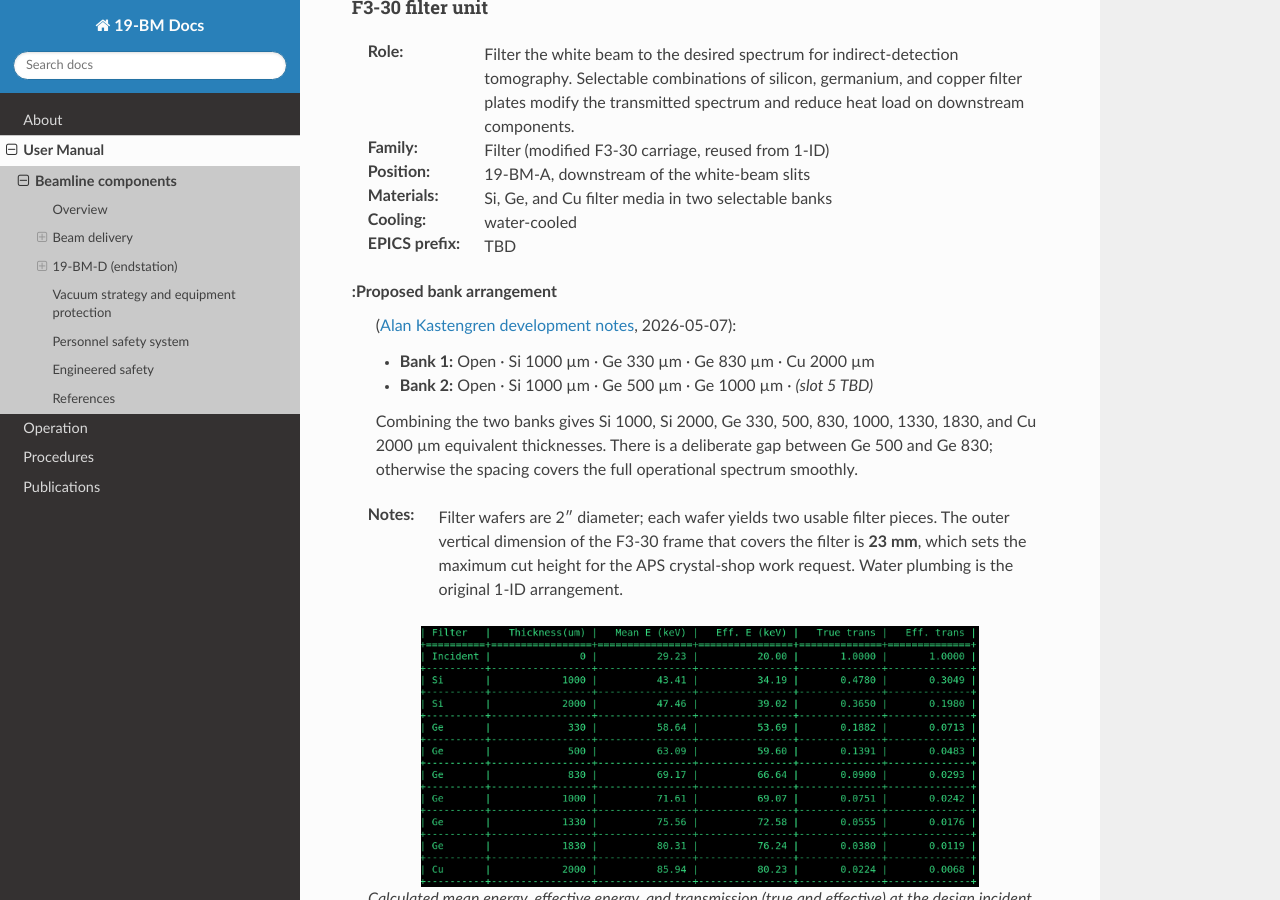
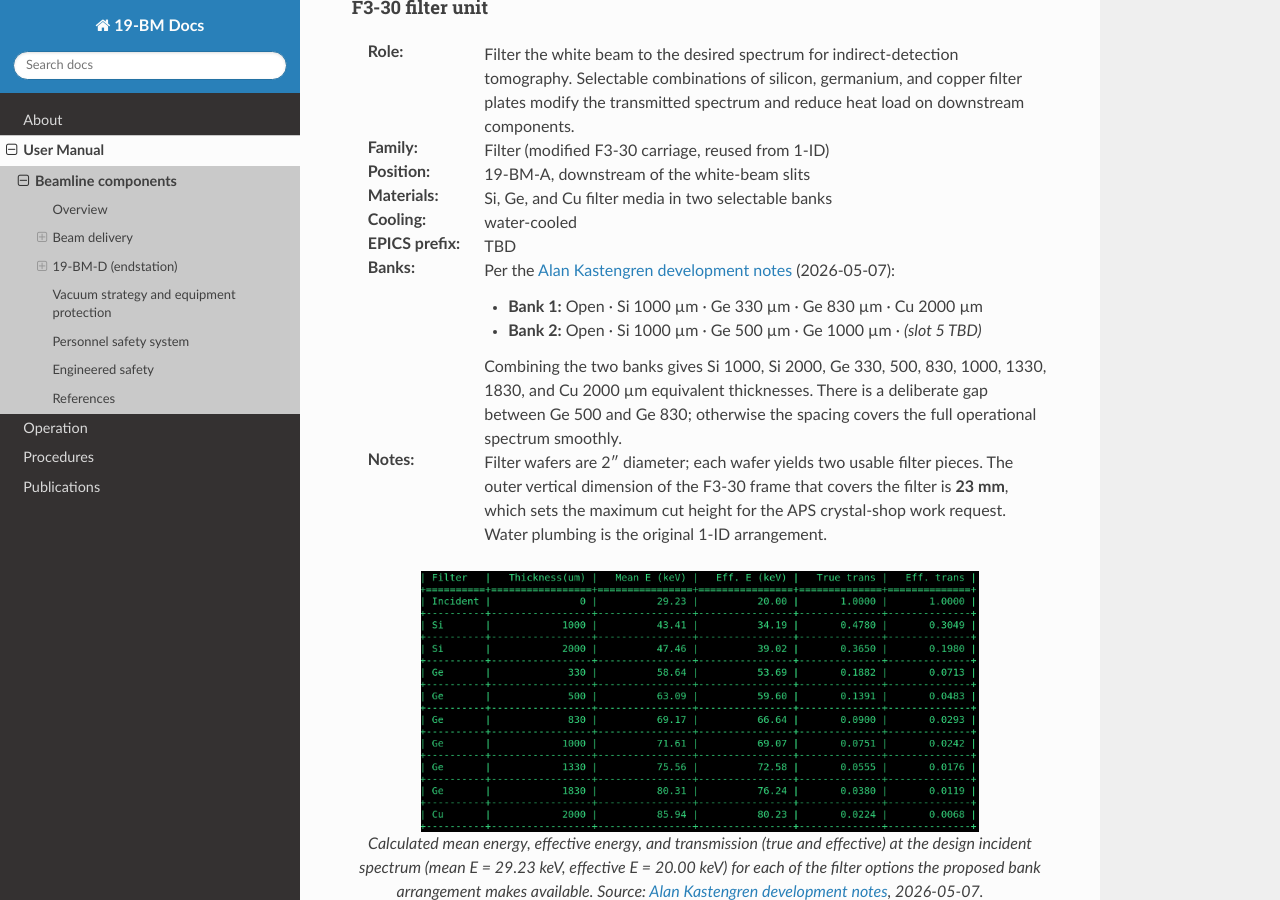
Before and after one commit to decarlof/19bm-docs, a Sphinx documentation site: the page built from docs/source/manual/item_001.rst, in a window 1280 px wide and 900 px high, scrolled down 3175 px. Built offline with Sphinx 7.4.7 and the Read the Docs theme 3.1.0, drawn with Linux system fonts in a browser that asks for light colours; the version number could not be read and is left out.

Commit message:
docs(manual): fix malformed F3-30 ':Proposed bank arrangement' field
RST field-list field names must open and close with ':' on the
same line. The previous version split the field name across four
lines (the citation was tucked inside what should have been a
single-line field name), so docutils could not parse it and
flagged 'Field list ends without a blank line; unexpected
unindent'. Rename the field to ':Banks:' (one line) and move the
citation into the body.

```diff
--- a/docs/source/manual/item_001.rst
+++ b/docs/source/manual/item_001.rst
@@ -187,10 +187,9 @@ F3-30 filter unit
 :Materials: Si, Ge, and Cu filter media in two selectable banks
 :Cooling: water-cooled
 :EPICS prefix: TBD
-:Proposed bank arrangement
-   (`Alan Kastengren development notes
-   <https://anl.box.com/s/t1omsvb59zunqap6y4grc4dbg4skbv4u>`__,
-   2026-05-07):
+:Banks: Per the `Alan Kastengren development notes
+   <https://anl.box.com/s/t1omsvb59zunqap6y4grc4dbg4skbv4u>`__
+   (2026-05-07):
 
    - **Bank 1:** Open · Si 1000 µm · Ge 330 µm · Ge 830 µm · Cu 2000 µm
    - **Bank 2:** Open · Si 1000 µm · Ge 500 µm · Ge 1000 µm · *(slot 5 TBD)*
```
